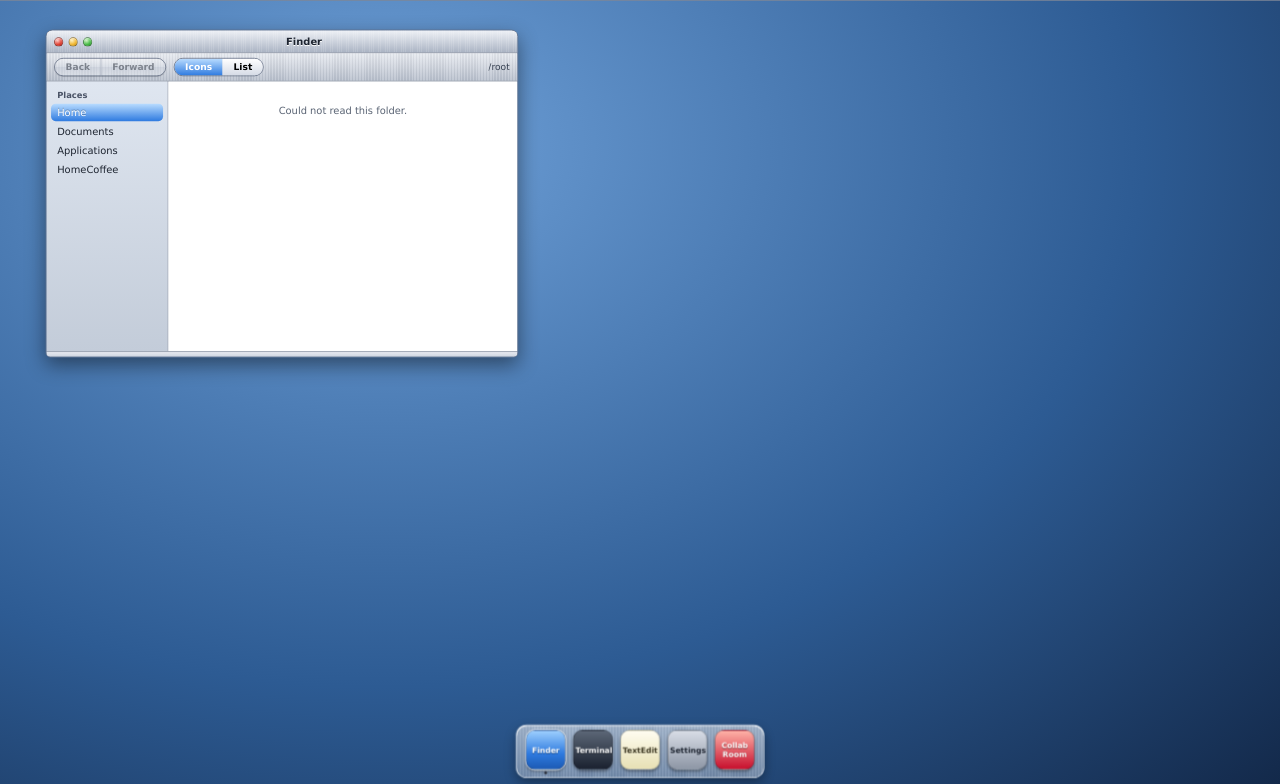
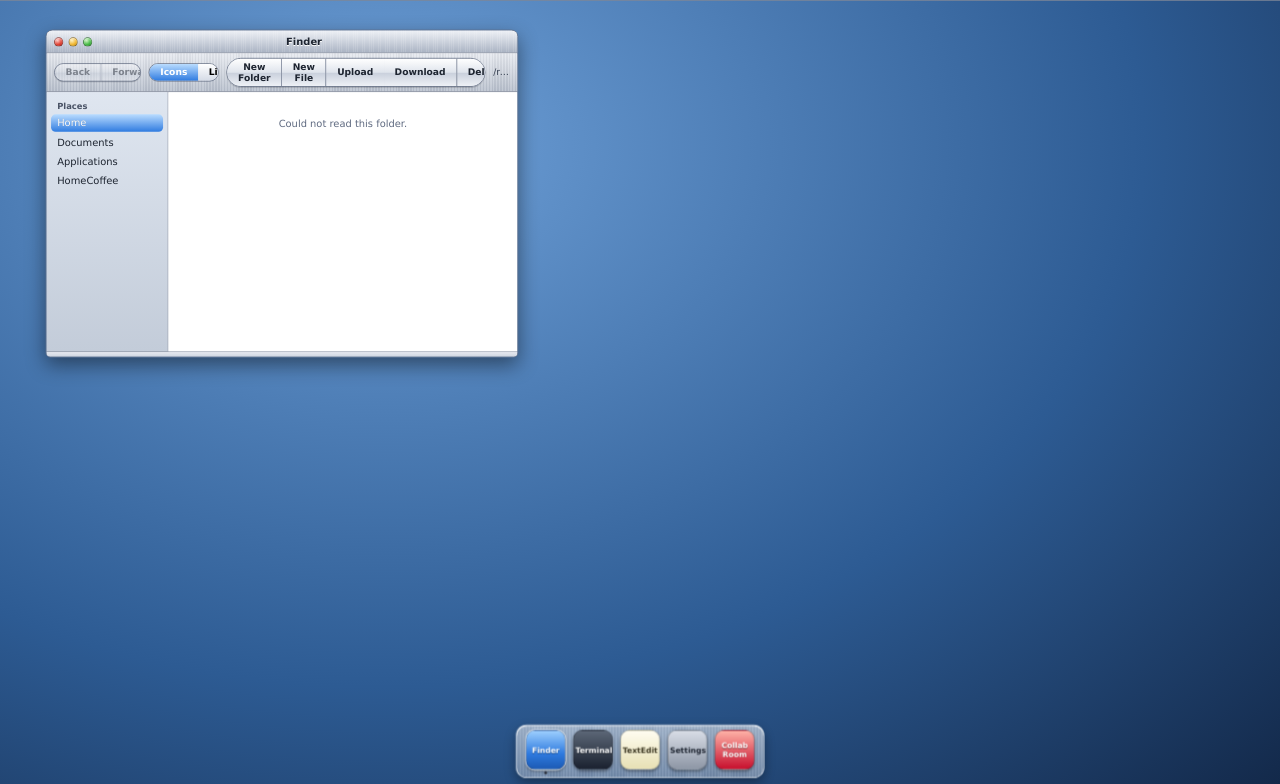
Before and after one commit to AdrianMannaCodes/HomeCoffee, a plain HTML site: page ui/aqua/index.html in a window 1280 px wide. Shown: the part 16-800 px from the top of the page. Drawn offline with Linux system fonts and the light colour scheme; no server answers.

Commit message:
Finder: New Folder, New File, Upload, Download, Delete buttons; link finder.css

```diff
--- a/ui/aqua/index.html
+++ b/ui/aqua/index.html
@@ -6,6 +6,7 @@
 <title>Red Star OS 3.0</title>
 <link rel="stylesheet" href="aqua.css">
 <link rel="stylesheet" href="textedit.css">
+<link rel="stylesheet" href="finder.css">
 </head>
 <body>
 <div id="stage">
@@ -24,6 +25,14 @@
       <div class="seg" role="group">
         <button id="view-icons" data-i18n="icons" aria-pressed="true">Icons</button>
         <button id="view-list" data-i18n="list" aria-pressed="false">List</button>
+      </div>
+      <div class="pill-group">
+        <button class="pill" id="fz-newfolder" aria-label="New Folder">New Folder</button>
+        <button class="pill" id="fz-newfile" aria-label="New File">New File</button>
+        <button class="pill" id="fz-upload" aria-label="Upload">Upload</button>
+        <input type="file" id="fz-file-input" multiple style="display:none">
+        <button class="pill" id="fz-download" aria-label="Download">Download</button>
+        <button class="pill" id="fz-delete" aria-label="Delete">Delete</button>
       </div>
       <span class="fs-path" id="fs-path"></span>
     </div>
```
